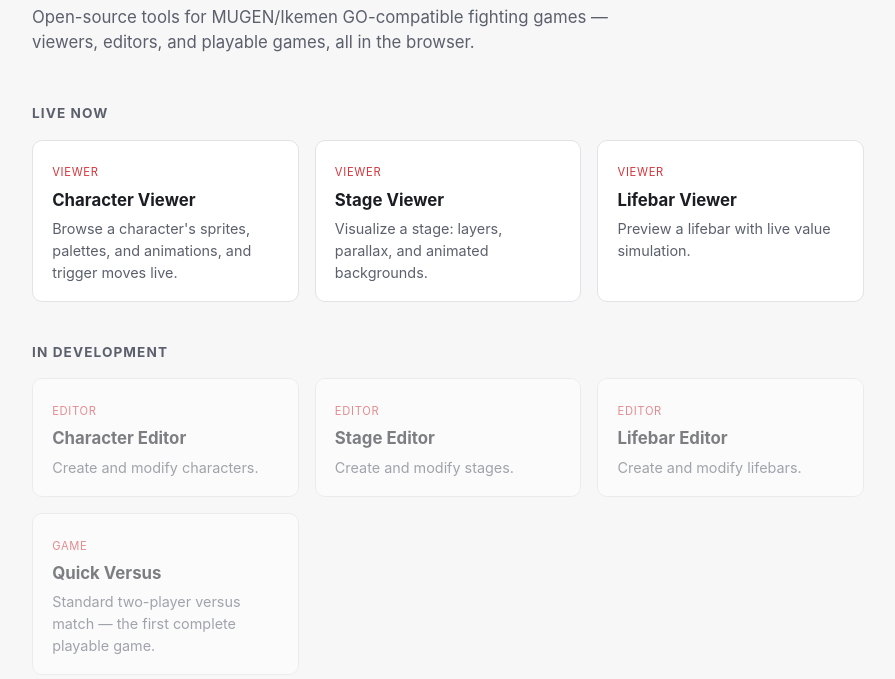
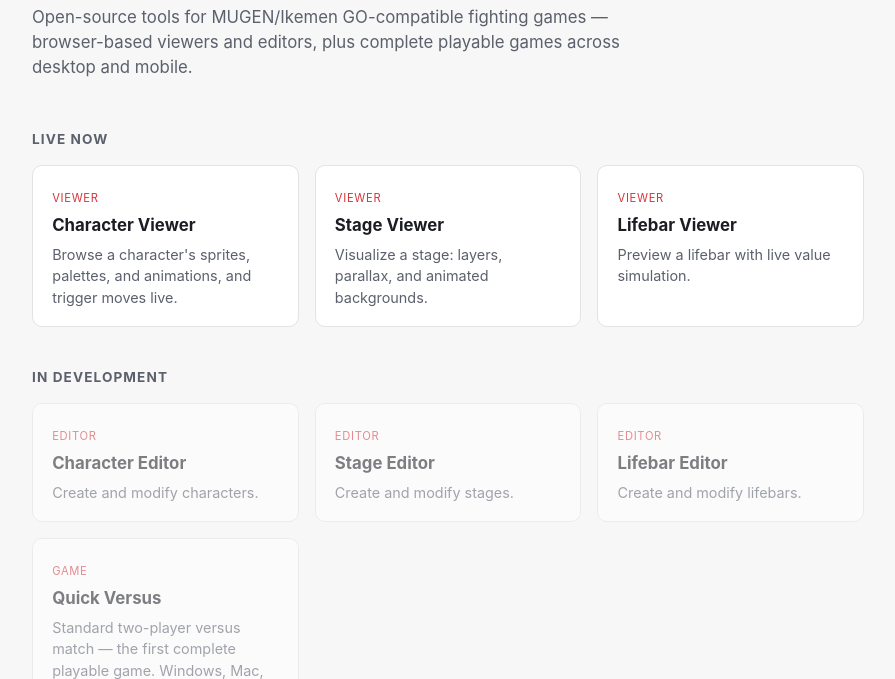
Before and after one commit to openkakutou/openkakutou.github.io, a plain HTML site: page index.html in a window 1280 px wide. Shown: the part 121-800 px from the top of the page, without its empty margins (192-1087 px from the left). Drawn offline with Linux system fonts and the light colour scheme.

Commit message:
Correct platform claims: games are multi-platform, not browser-only

```diff
--- a/index.html
+++ b/index.html
@@ -116,7 +116,7 @@
 <main>
   <header>
     <h1>OpenKakutou</h1>
-    <p>Open-source tools for MUGEN/Ikemen GO-compatible fighting games — viewers, editors, and playable games, all in the browser.</p>
+    <p>Open-source tools for MUGEN/Ikemen GO-compatible fighting games — browser-based viewers and editors, plus complete playable games across desktop and mobile.</p>
   </header>
 
   <h2>Live now</h2>
@@ -158,7 +158,7 @@
     <div class="card disabled">
       <span class="kind">Game</span>
       <h3>Quick Versus</h3>
-      <p>Standard two-player versus match — the first complete playable game.</p>
+      <p>Standard two-player versus match — the first complete playable game. Windows, Mac, Linux, and Android; web too if performance allows.</p>
     </div>
   </div>
 
```
